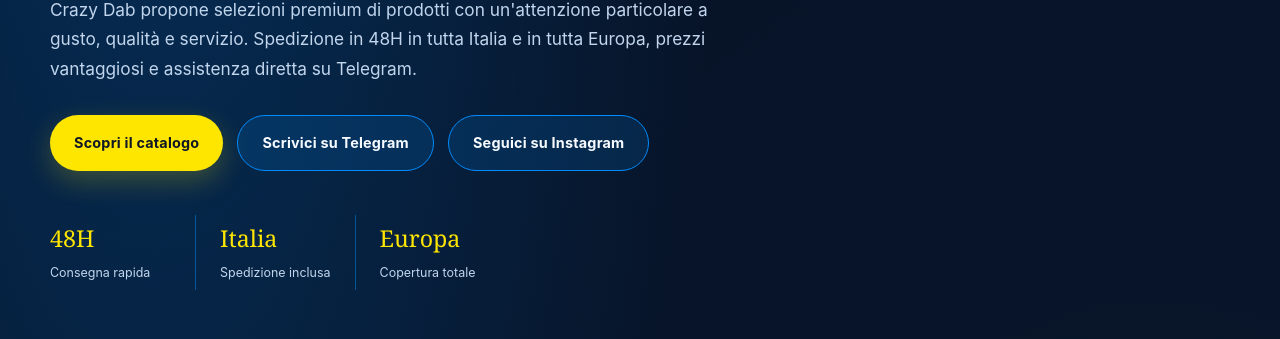
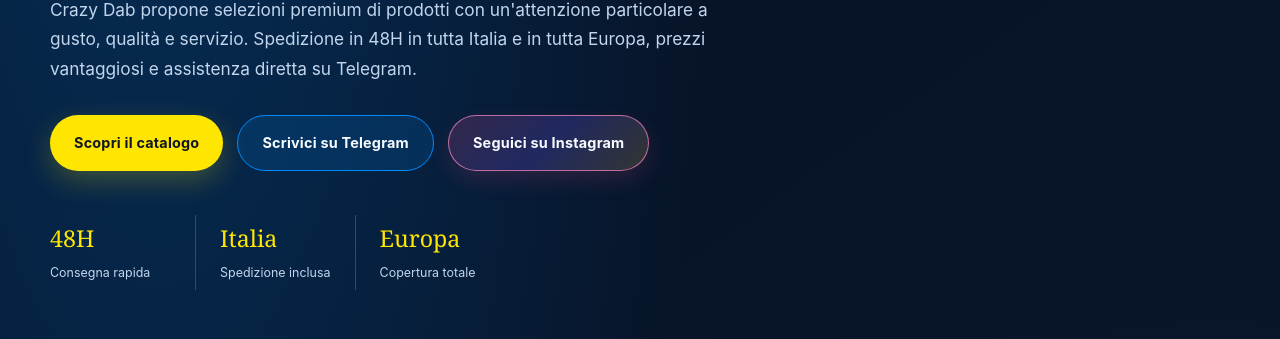
Before and after one commit to p18283634-beep/index.html, a plain HTML site: page index.html in a window 1280 px wide. Shown: the part 461-800 px from the top of the page. Drawn offline with Linux system fonts and the light colour scheme.

Commit message:
Polish Instagram CTA styling to match the hero buttons

```diff
--- a/index.html
+++ b/index.html
@@ -49,6 +49,15 @@
       .button.primary:hover { background: #fff36a; box-shadow: 0 12px 32px rgba(255, 230, 0, 0.42); }
       .button.secondary { border: 1px solid var(--blue); background: rgba(0, 140, 255, 0.14); color: var(--text); }
       .button.secondary:hover { border-color: var(--blue-light); background: rgba(0, 140, 255, 0.28); box-shadow: 0 8px 24px rgba(0, 140, 255, 0.3); }
+      .button.secondary.instagram {
+        background: linear-gradient(135deg, rgba(255, 81, 145, 0.18), rgba(123, 92, 255, 0.22), rgba(255, 198, 77, 0.18));
+        border-color: rgba(255, 138, 197, 0.7);
+        box-shadow: 0 9px 22px rgba(255, 81, 145, 0.14);
+      }
+      .button.secondary.instagram:hover {
+        border-color: rgba(255, 187, 225, 0.9);
+        box-shadow: 0 12px 30px rgba(255, 81, 145, 0.18);
+      }
       .stats { display: flex; flex-wrap: wrap; gap: 0; margin-top: 44px; }
       .stat { min-width: 145px; padding: 4px 24px; border-left: 1px solid var(--line); }
       .stat:first-child { padding-left: 0; border-left: 0; }
@@ -108,7 +117,7 @@
         <span class="eyebrow">prodotti top · spedizioni in 48H</span>
         <h1>Il piacere dei <span class="highlight">nostri prodotti</span> a casa tua.</h1>
         <p>Crazy Dab propone selezioni premium di prodotti con un'attenzione particolare a gusto, qualità e servizio. Spedizione in 48H in tutta Italia e in tutta Europa, prezzi vantaggiosi e assistenza diretta su Telegram.</p>
-        <div class="hero-actions"><a class="button primary" href="#catalogo">Scopri il catalogo</a><a class="button secondary" href="https://t.me/crazyd5b" target="_blank" rel="noopener noreferrer">Scrivici su Telegram</a><a class="button secondary" href="https://www.instagram.com/crazydab_milano/" target="_blank" rel="noopener noreferrer">Seguici su Instagram</a></div>
+        <div class="hero-actions"><a class="button primary" href="#catalogo">Scopri il catalogo</a><a class="button secondary" href="https://t.me/crazyd5b" target="_blank" rel="noopener noreferrer">Scrivici su Telegram</a><a class="button secondary instagram" href="https://www.instagram.com/crazydab_milano/" target="_blank" rel="noopener noreferrer">Seguici su Instagram</a></div>
         <div class="stats" aria-label="Statistiche Crazy Dab"><div class="stat"><strong>48H</strong><span>Consegna rapida</span></div><div class="stat"><strong>Italia</strong><span>Spedizione inclusa</span></div><div class="stat"><strong>Europa</strong><span>Copertura totale</span></div></div>
       </div></div></section>
       <section id="vantaggi"><div class="container">
```
